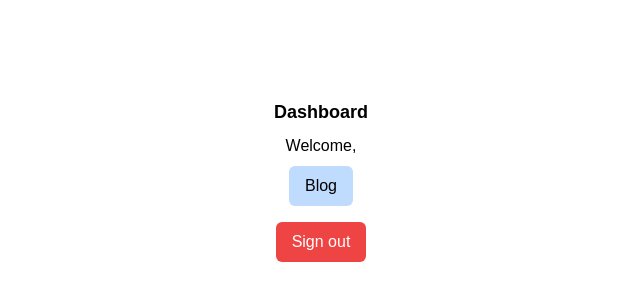
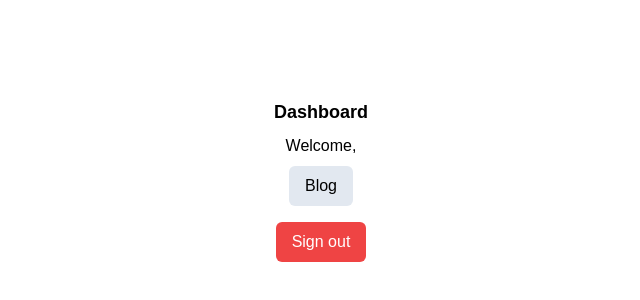
Before and after one commit to NLexi/WAMS, a Next.js app: page /dashboard in a window 1280 px wide. Shown: the part 220-520 px from the top of the page, without its empty margins (319-959 px from the left). Built offline with nearby package versions, Linux system fonts and the light colour scheme; no server answers.

Commit message:
fixed some styling

```diff
--- a/app/blog/blogClient.tsx
+++ b/app/blog/blogClient.tsx
@@ -49,7 +49,7 @@ export default function BlogClient({ session }: BlogClientProps) {
   };
 
   return (
-    <div className="p-8">
+    <div className="p-8 m-auto">
       <h1 className="text-2xl font-bold mb-4">Blog Posts</h1>
 
       {canCreate && (
--- a/app/dashboard/page.tsx
+++ b/app/dashboard/page.tsx
@@ -11,7 +11,7 @@ export default async function Dashboard() {
             <h1 className="font-bold text-lg">Dashboard</h1>
             <p>Welcome, {session?.user?.name}</p>
             <Link href="/blog">
-                <button className="bg-blue-200 p-2 px-4 rounded-md">Blog</button>
+                <button className="bg-slate-200 p-2 px-4 rounded-md">Blog</button>
             </Link>
             <div className="flex flex-row gap-4 justify-evenly">
                 {
```
